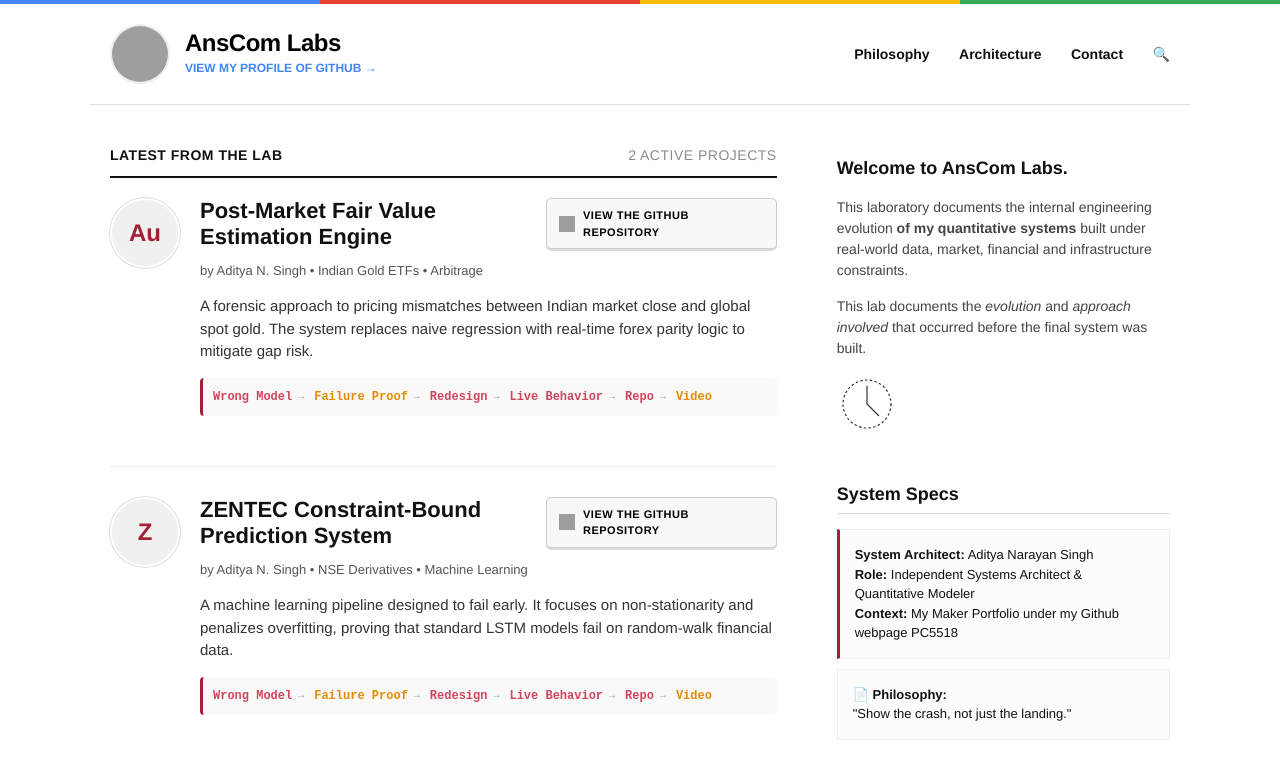
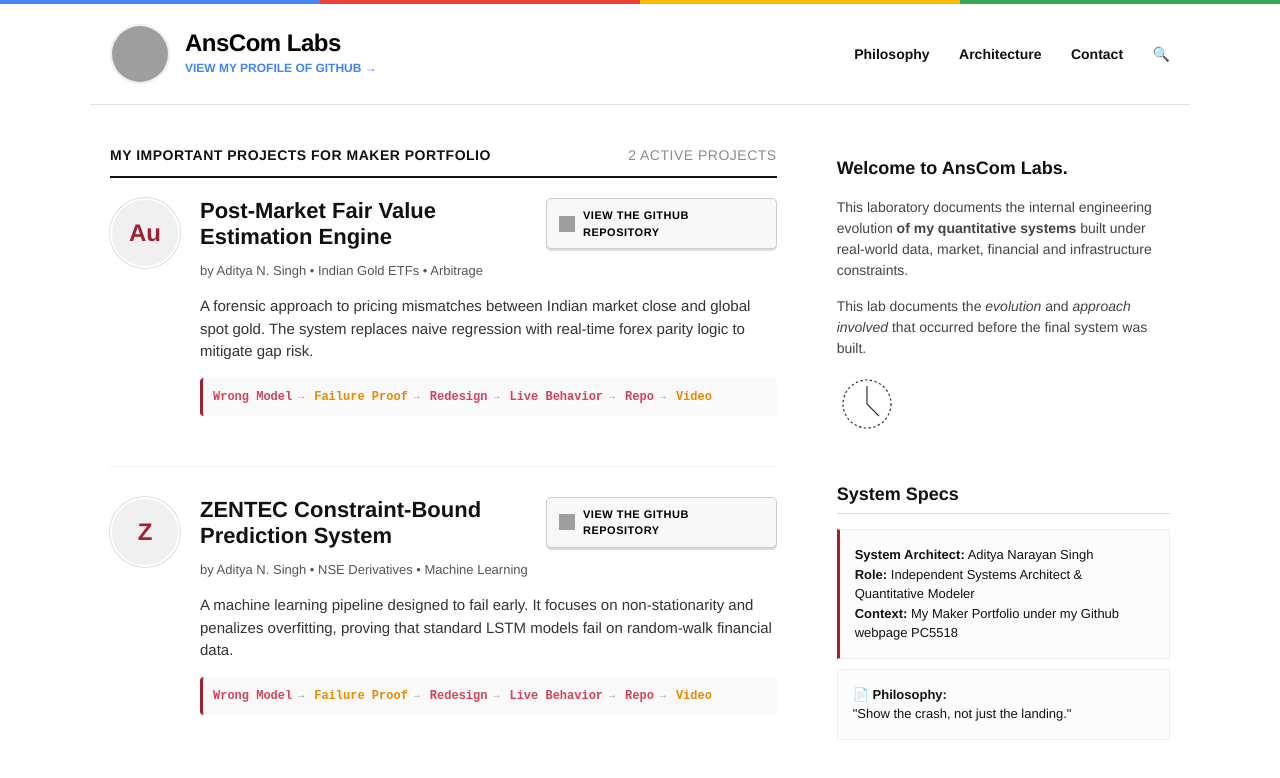
Before and after one commit to PC5518/PC5518.github.io, a plain HTML site: page myprojectanalysisformit/index.html in a window 1280 px wide. Drawn offline with Linux system fonts and the light colour scheme; grey boxes are pictures that could not be loaded.

Commit message:
Update index.html

```diff
--- a/myprojectanalysisformit/index.html
+++ b/myprojectanalysisformit/index.html
@@ -356,7 +356,7 @@
         <main class="main-column">
 
             <div class="section-title">
-                Latest from the Lab
+                MY IMPORTANT PROJECTS FOR MAKER PORTFOLIO
                 <span class="count">2 Active Projects</span>
             </div>
 
```
